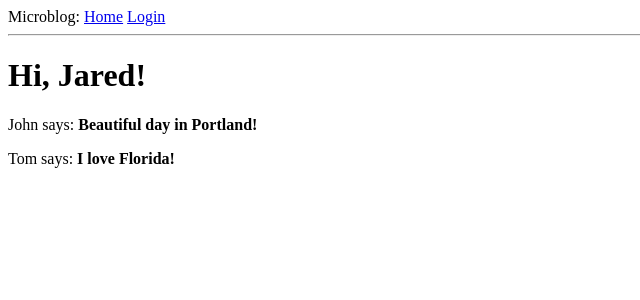
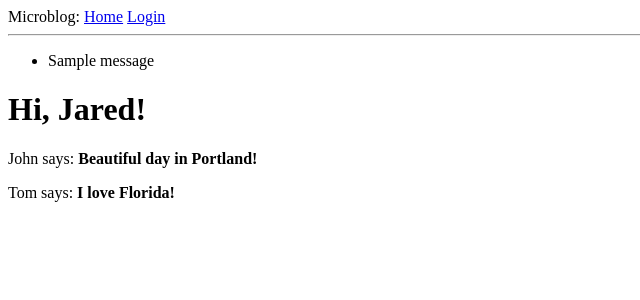
Before and after one commit to jarmeister99/microblog-tutorial, a Flask app: page / in a window 1280 px wide. Shown: the top 300 px of the page, without its empty margins (0-640 px from the left). Run offline with Flask 2, Linux system fonts and the light colour scheme; one stand-in notice (Sample message) is shown.

Commit message:
display flashed messages

```diff
--- a/app/routes.py
+++ b/app/routes.py
@@ -24,7 +24,7 @@ def index():
 def login():
     form = LoginForm()
     if form.validate_on_submit():
-        flash('Login requested for user {}, remember_me{}'.format(
+        flash('Login requested for user {}, remember_me={}'.format(
             form.username.data, form.remember_me.data))
         return redirect('/index')
     return render_template('login.html', title='Sign In', form=form)
--- a/app/templates/base.html
+++ b/app/templates/base.html
@@ -13,6 +13,15 @@
 </div>
 
 <hr>
+{% with messages = get_flashed_messages() %}
+{% if messages %}
+<ul>
+    {% for message in messages %}
+    <li>{{ message }}</li>
+    {% endfor %}
+</ul>
+{% endif %}
+{% endwith %}
 {% block content %}{% endblock %}
 </body>
 </html>
```
